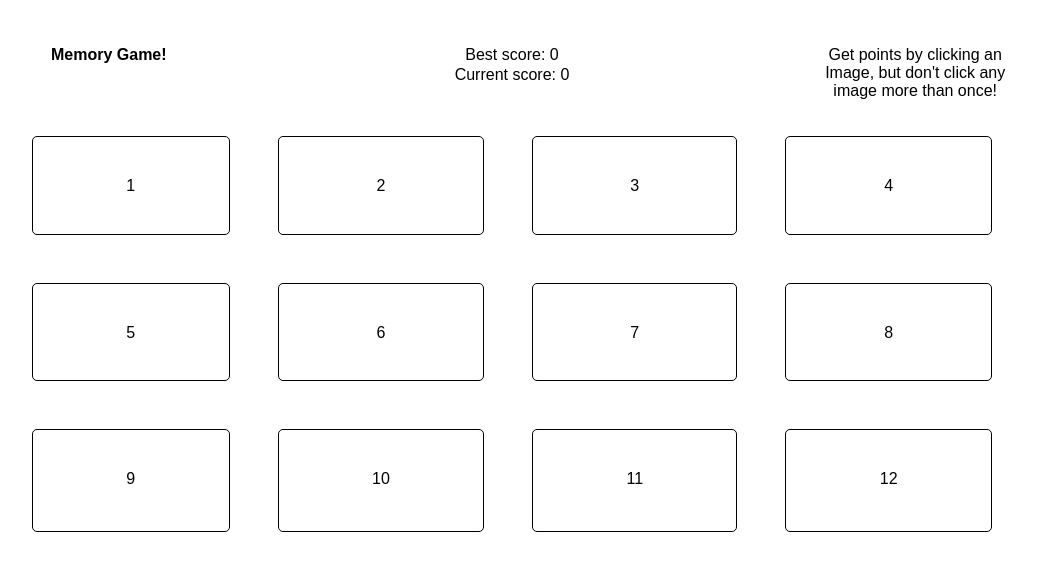
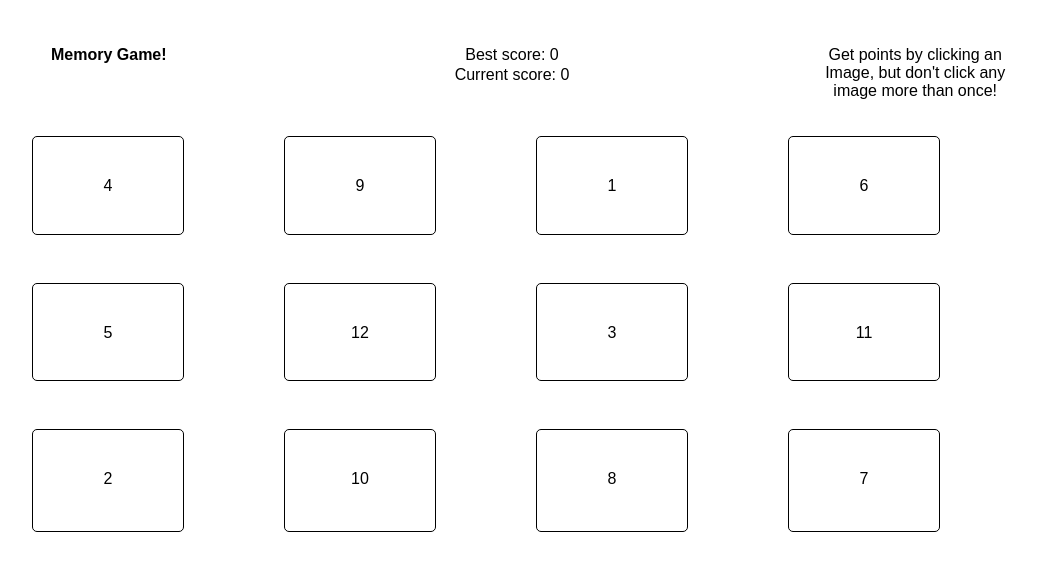
Before and after one commit to programmurr/memory-card, a React (Create React App) app: page / in a window 1280 px wide. Shown: the top 570 px of the page, without its empty margins (128-1165 px from the left). Built offline with nearby package versions, Linux system fonts and the light colour scheme.

Commit message:
Set up randomisation of card position

```diff
--- a/src/components/Card.js
+++ b/src/components/Card.js
@@ -1,12 +1,10 @@
-import React, { useState } from 'react';
+import React from 'react';
 
 function Card(props) {
   const { content } = props;
-  const [ clicked, setClicked ] = useState(props.clicked);
 
-  const handleClick = () => {
+  function handleClick() {
     props.onClick(content);
-    setClicked(true);
   }
 
   return (
@@ -14,7 +12,7 @@ function Card(props) {
       className="Card"
       onClick={handleClick}
     >
-      {props.content}
+      {content}
     </div>
   );
 }
--- a/src/components/CardTable.js
+++ b/src/components/CardTable.js
@@ -1,14 +1,22 @@
-import React, { useEffect, useState } from 'react';
+import React, { useState } from 'react';
 import Card from './Card';
 
 function CardTable(props) {
   const [ clickedArray, setClickedArray ] = useState([]);
 
-  useEffect(() => {
-    // Generate random order of cards
-    // Randomize at every click - maybe add clickedArray as dependency to generate
-    //  new randomization
-  })
+  function generateCards(number) {
+    let cardArray = [];
+    const range = [...Array(12).keys()].map((x) => x + 1);
+
+    for (let i = 1; i <= number; i++) {
+      const randomNumber = Math.floor(Math.random() * range.length) + 1;
+      const index = range.indexOf(randomNumber);
+      const content = (range.splice(index, 1)).toString();
+      cardArray.push(<Card key={content} content={content} onClick={handleCardClick} />)
+    }
+
+    return (cardArray);
+  }
 
   function handleCardClick(content) {
     if (clickedArray.includes(content)) {
@@ -23,18 +31,7 @@ function CardTable(props) {
 
   return (
     <div className="CardTable">
-      <Card content="1" clicked={false} onClick={handleCardClick} />
-      <Card content="2" clicked={false} onClick={handleCardClick} />
-      <Card content="3" clicked={false} onClick={handleCardClick} />
-      <Card content="4" clicked={false} onClick={handleCardClick} />
-      <Card content="5" clicked={false} onClick={handleCardClick} />
-      <Card content="6" clicked={false} onClick={handleCardClick} />
-      <Card content="7" clicked={false} onClick={handleCardClick} />
-      <Card content="8" clicked={false} onClick={handleCardClick} />
-      <Card content="9" clicked={false} onClick={handleCardClick} />
-      <Card content="10" clicked={false} onClick={handleCardClick} />
-      <Card content="11" clicked={false} onClick={handleCardClick} />
-      <Card content="12" clicked={false} onClick={handleCardClick} />
+      {generateCards(12)}
     </div>
   );
 }
--- a/src/index.css
+++ b/src/index.css
@@ -45,6 +45,7 @@ body {
 }
 
 .Card {
+  width: 150px;
   text-align: center;
   border: 1px solid black;
   border-radius: 5px;
```
